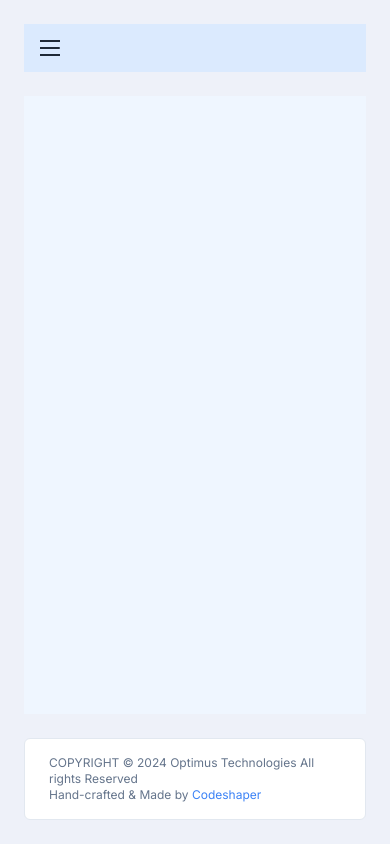
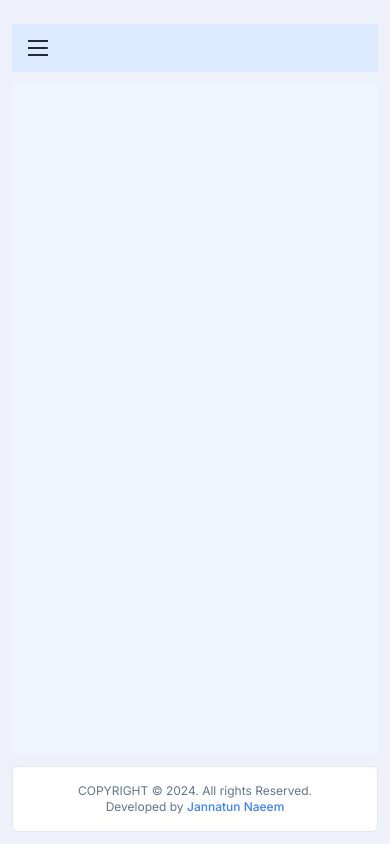
Before and after one commit to JannatunNaeem141/NextJS-Shadcn-TailwindCSS-Responsive-Dashboard-UI, a Next.js app: page / in a window 390 px wide. Built offline with nearby package versions, Linux system fonts and the light colour scheme.

Commit message:
footer responsive done

```diff
--- a/app/page.tsx
+++ b/app/page.tsx
@@ -12,7 +12,7 @@ export default function Home() {
       <Sidebar isSidebarCollapsed={isSidebarCollapsed} isSheetOpen={isSheetOpen} setIsSheetOpen={setIsSheetOpen} />
 
       <div className={`${isSidebarCollapsed ? 'xl:ml-[96px]' : 'xl:ml-[272px]'} w-full transition-margin duration-300`}>
-        <div className="p-6 flex flex-col justify-between w-full min-h-svh">
+        <div className="sm:p-6 p-3 flex flex-col justify-between w-full min-h-svh">
           <Header isSidebarCollapsed={isSidebarCollapsed} setIsSidebarCollapsed={setIsSidebarCollapsed} isSheetOpen={isSheetOpen} setIsSheetOpen={setIsSheetOpen} />
           <main className="flex-1 mt-6 bg-blue-50 overflow-y-auto"></main>
           <Footer />
--- a/components/Footer.tsx
+++ b/components/Footer.tsx
@@ -1,17 +1,13 @@
-import Link from 'next/link';
-
 export default function Footer() {
   const currentYear = new Date().getFullYear();
   return (
-    <footer className="bg-card w-full mt-6 py-4 px-6 rounded-md border-default">
-      <div className="block md:flex md:justify-between text-muted">
-        <p className="sm:mb-0 text-xs md:text-sm">
-          COPYRIGHT © {currentYear} <Link href="#">Optimus Technologies</Link> All rights Reserved
-        </p>
-        <p className="mb-0 text-xs md:text-sm">
-          Hand-crafted &amp; Made by{' '}
-          <a className="text-primary" target="__blank" href="https://codeshaper.net">
-            Codeshaper
+    <footer className="bg-card w-full sm:mt-6 mt-3 py-4 sm:px-6 px-3 rounded-md border-default">
+      <div className="flex items-center sm:justify-between justify-center sm:flex-row flex-col text-muted">
+        <p className="sm:mb-0 text-xs md:text-sm sm:text-start text-center">COPYRIGHT © {currentYear}. All rights Reserved.</p>
+        <p className="mb-0 text-xs md:text-sm sm:text-start text-center">
+          Developed by{' '}
+          <a className="text-primary font-medium" target="__blank" href="https://naaeem.com/">
+            Jannatun Naeem
           </a>
         </p>
       </div>
--- a/components/Sidebar.tsx
+++ b/components/Sidebar.tsx
@@ -10,7 +10,7 @@ export default function Sidebar({ isSidebarCollapsed, isSheetOpen, setIsSheetOpe
   return (
     <>
       {/* Sidebar at XL device */}
-      <aside className={`xl:block hidden fixed top-0 bottom-0 p-6`}>
+      <aside className={`xl:block hidden fixed top-0 bottom-0 sm:p-6 p-3`}>
         <div className={`${isSidebarCollapsed ? 'xl:w-[72px]' : 'xl:w-[248px]'} h-full border-r rounded-md overflow-hidden flex flex-col bg-white transition-width duration-300`}>
           <div className="p-4 border-b">Logo</div>
           <div className="h-full flex-1 overflow-y-auto">fgsf</div>
--- a/tailwind.config.ts
+++ b/tailwind.config.ts
@@ -8,7 +8,7 @@ const config: Config = {
       colors: {
         background: 'var(--background)',
         foreground: 'var(--foreground)',
-        // primary: '#2563eb',
+        primary: '#2563eb',
         // secondary: {
         //   '600': '#475569',
         //   '600-dark': '#94a3b8',
```
